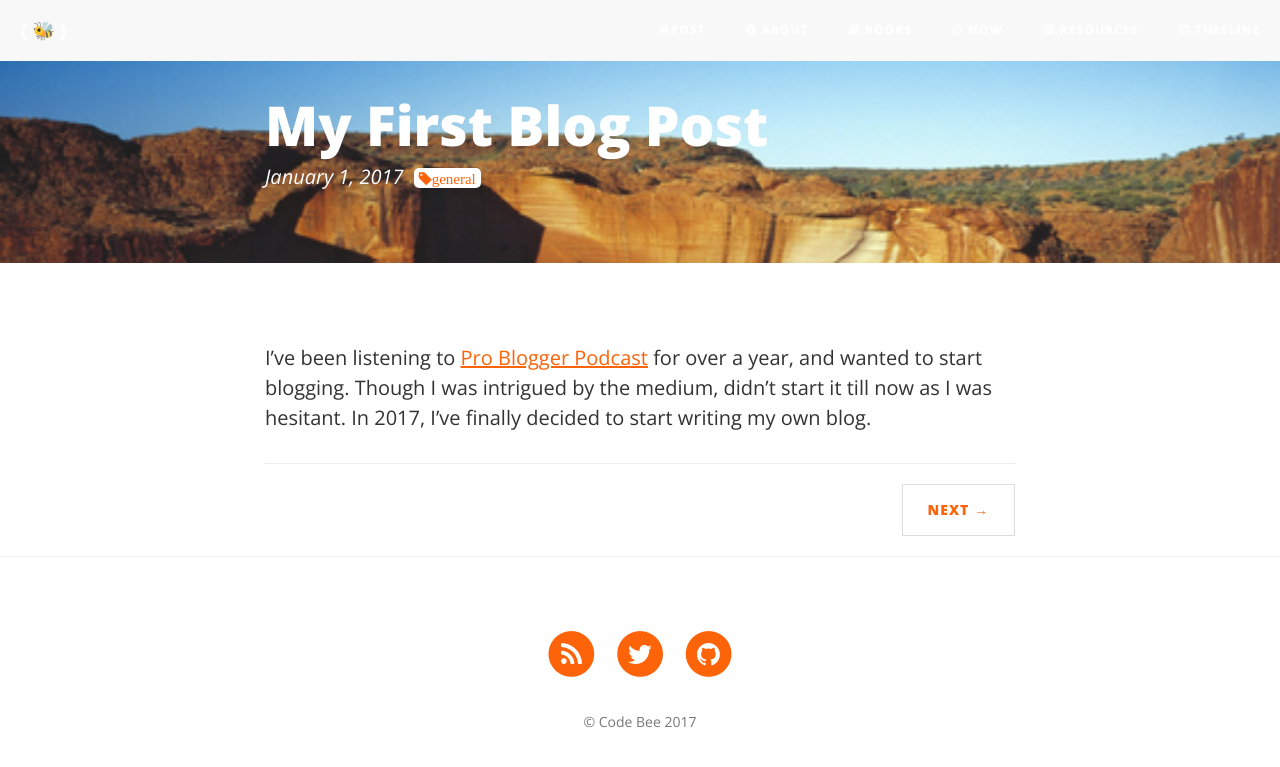
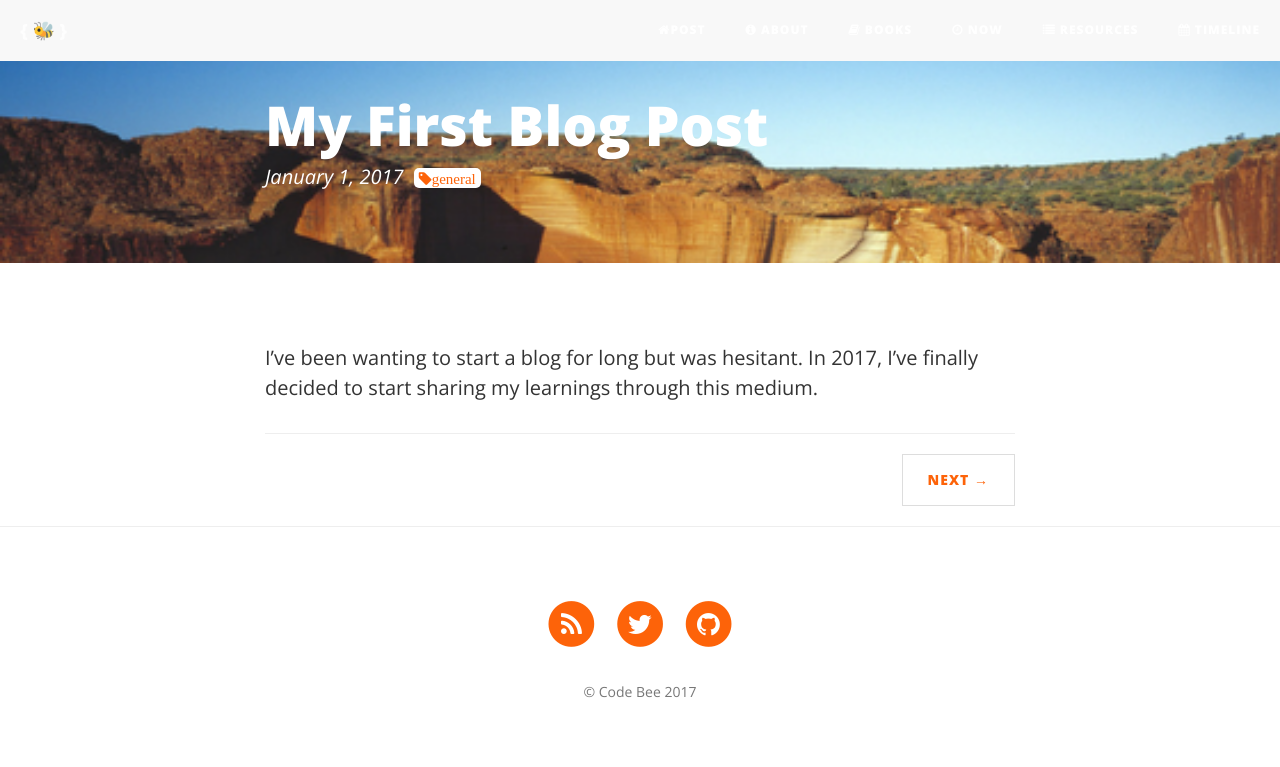
Before and after one commit to bhuvanarajamani/thecodebee, a Jekyll site: the page built from _posts/2017-01-01-first-post.md, in a window 1280 px wide. Shown: the top 767 px of the page. Built offline with Jekyll 4.4.1, drawn with Linux system fonts in a browser that asks for light colours; comment, search, counter and statistics services are not loaded.

Commit message:
Minor changes

```diff
--- a/_posts/2017-01-01-first-post.md
+++ b/_posts/2017-01-01-first-post.md
@@ -14,4 +14,4 @@ sitemap:
     lastmod: 2017-02-25T09:13:30-06:00
 ---
 
-I've been listening to [Pro Blogger Podcast](https://problogger.com/podcast/) for over a year, and wanted to start blogging. Though I was intrigued by the medium, didn't start it till now as I was hesitant. In 2017, I've finally decided to start writing my own blog.
+I've been wanting to start a blog for long but was hesitant. In 2017, I've finally decided to start sharing my learnings through this medium.
```
Also changed, not shown: _posts/2017-02-06-my-three-words.md (+1 -1 lines), _posts/2017-02-14-4ways-to-host-angular-app-in-under-5-mins.md (+1 -1 lines), _posts/2017-03-03-frequently-used-markdown-commands.md (+1 -1 lines), _posts/2017-03-04-material-design-in-angular-application.md (+1 -1 lines).
